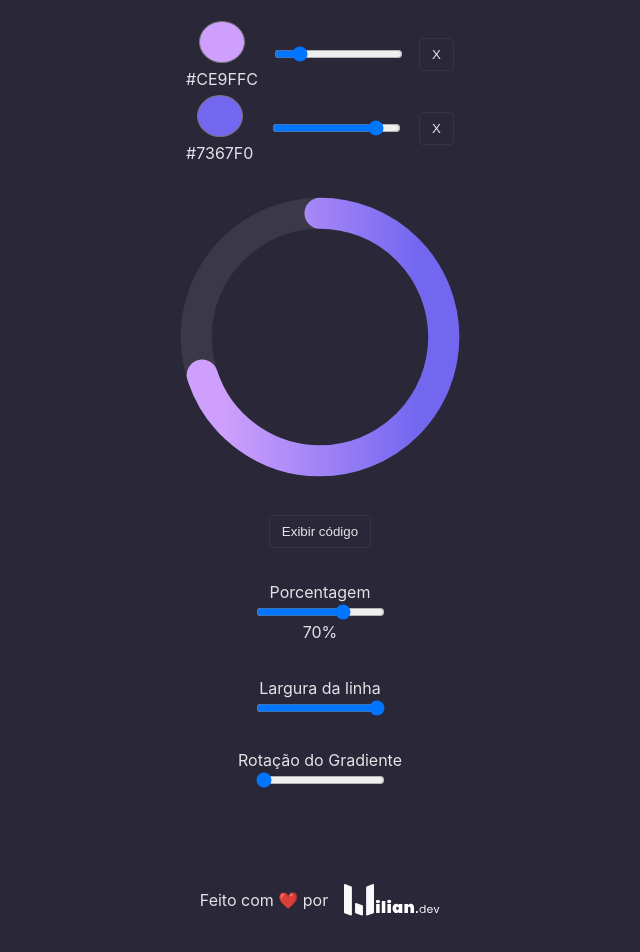
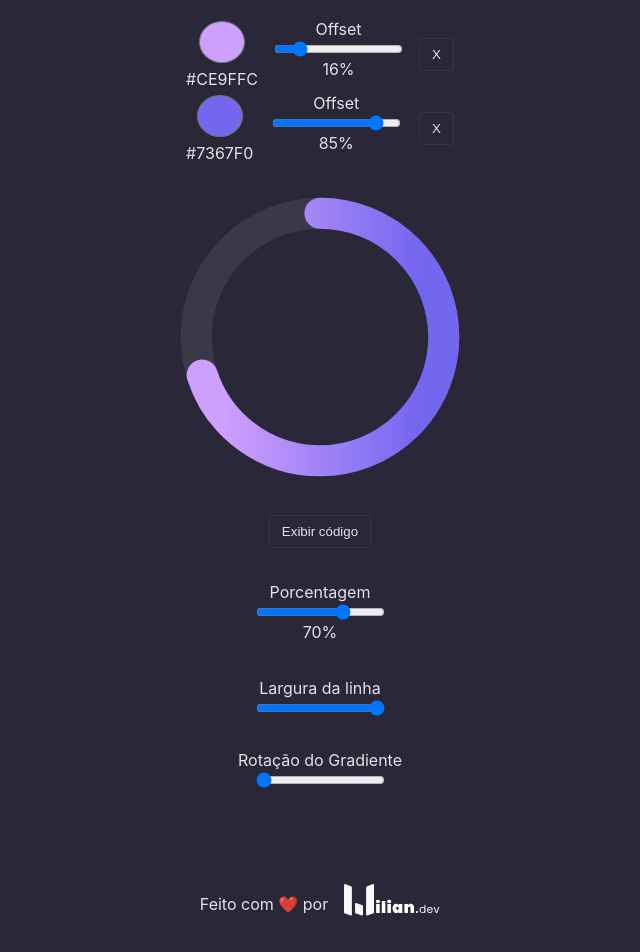
Before and after one commit to Wilian-N-Silva/svg-donut-generator, a React (Vite) app: page / in a window 1280 px wide. Shown: the part 80-1032 px from the top of the page, without its empty margins (320-960 px from the left). Built offline with nearby package versions, Linux system fonts and the light colour scheme.

Commit message:
feat: New labels and UI fixes

```diff
--- a/src/App.css
+++ b/src/App.css
@@ -75,7 +75,7 @@ button {
 .brand {
   margin-top: 64px;
   display: flex;
-  align-items: center;
+  align-items: flex-end;
   gap: 16px;
 }
 
--- a/src/App.tsx
+++ b/src/App.tsx
@@ -86,6 +86,8 @@ function App() {
                   />
                   {gradient.stopColor}
                 </div>
+                <div className="field">
+                  <label htmlFor="">Offset</label>
                   <input
                     className="input--range"
                     data-gradient-index={index}
@@ -93,6 +95,8 @@ function App() {
                     value={gradient.offset}
                     type="range"
                   />
+                  <span>{`${gradient.offset}%`}</span>
+                </div>
 
                 <button
                   data-gradient-index={index}
@@ -154,7 +158,12 @@ function App() {
           value={gradientRotation}
         />
       </div>
-      <a href="https://wilian.dev" className="brand">
+      <a
+        className="brand"
+        href="https://wilian.dev"
+        target="_blank"
+        rel="noopener noreferrer"
+      >
         <span>Feito com ❤️ por</span>
         <img src={brandWilianDev} />
       </a>
```
Lines whose indentation alone changed are shown as unchanged.
